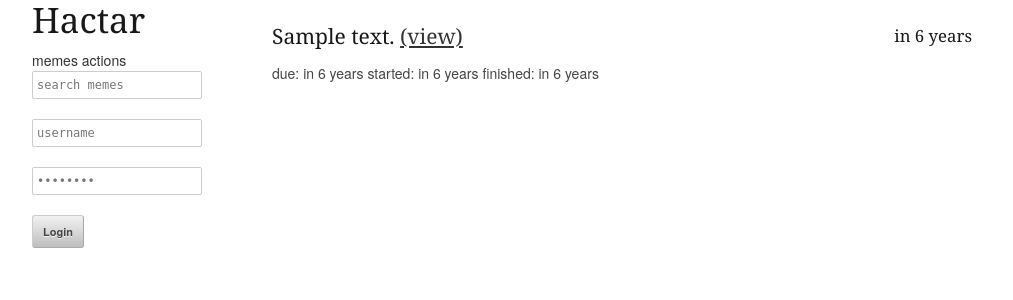
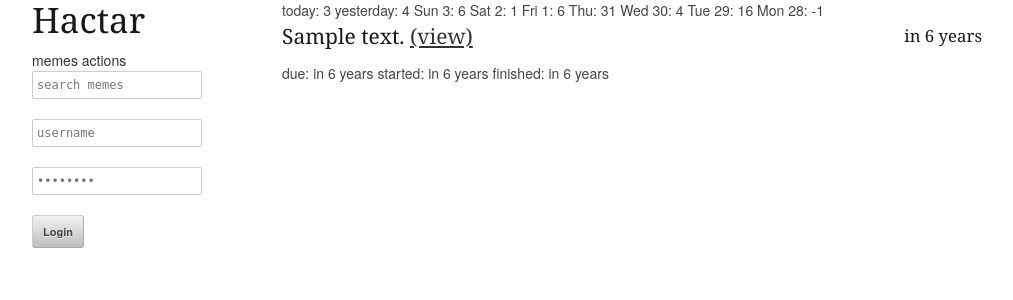
Before and after one commit to findgriffin/hactar, a Flask app: page /actions in a window 1280 px wide. Shown: the top 300 px of the page, without its empty margins (138-1151 px from the left). Run offline with Flask 2, Linux system fonts and the light colour scheme; tables that the repository leaves empty hold one stand-in row (values such as "Sample post"); parts of the project's set-up code (start-up, migrations or seed data) failed here and were passed over.

Commit message:
actions: make list of actions twelve-columns, add last weeks points with placeholder values

```diff
--- a/hactar/actions.py
+++ b/hactar/actions.py
@@ -24,12 +24,16 @@ def api_actions():
 def actions(json=False):
     """Handle requests for actions and defer to helper methods"""
     mlist, terms = actions_handler()
+    week = [('today', 3), ('yesterday', 4), ('Sun  3', 6), ('Sat  2', 1),
+            ('Fri 1', 6), ('Thu', 31), ('Wed 30', 4), ('Tue 29', 16), ('Mon 28',
+                -1)]
     if json:
         resp = {'actions': []}
         [resp['actions'].append(action.dictify()) for action in mlist]
         return jsonify(resp)
     else:
-        return render_template('actions.html', actions=mlist, searched=terms)
+        return render_template('actions.html', actions=mlist, searched=terms,
+                week=week)
 
 def actions_handler():
     """Call the various helper methods, be used by api and html"""
--- a/templates/actions.html
+++ b/templates/actions.html
@@ -27,8 +27,10 @@
       </dl>
     </form>
   {% endif %}
-  <ul class=actions>
-      <br>
+  <ul class="twelve columns">
+  {% for day, points in week %}
+    {{ day }}: {{ points }}
+  {% endfor %}
   {% for action in actions %}
       <li>
        <h4>{{ action.text }}
```
